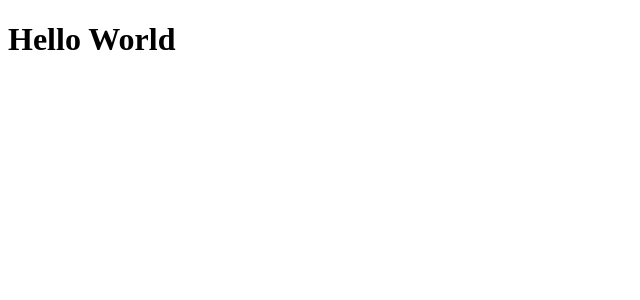
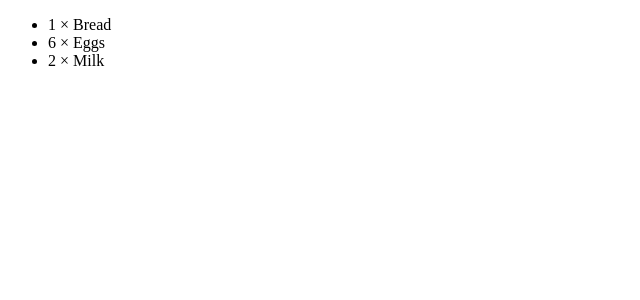
Before and after one commit to sheigel/learnproreact, a React app: page / in a window 1280 px wide. Shown: the top 300 px of the page, without its empty margins (0-640 px from the left). Built offline with nearby package versions, Linux system fonts and the light colour scheme.

Commit message:
Components sample

```diff
--- a/package.json
+++ b/package.json
@@ -9,7 +9,8 @@
   "author": "Andrei Gherghel",
   "license": "ISC",
   "dependencies": {
-    "react": "^0.14.5"
+    "react": "^0.14.6",
+    "react-dom": "^0.14.6"
   },
   "devDependencies": {
     "babel-core": "^6.3.26",
@@ -17,7 +18,6 @@
     "babel-preset-es2015": "^6.3.13",
     "babel-preset-react": "^6.3.13",
     "babel-preset-stage-0": "^6.3.13",
-    "react-dom": "^0.14.6",
     "webpack": "^1.12.10",
     "webpack-dev-server": "^1.14.0"
   }
--- a/source/App.js
+++ b/source/App.js
@@ -1,14 +1,29 @@
 import React, { Component } from 'react';
 import ReactDOM from 'react-dom';
-// Hello world
-class Hello extends Component {
+
+// Grocery App
+// Parent Component
+class GroceryList extends Component {
   render() {
-    var place = 'World';
     return (
-      <h1>Hello {place}</h1>
+      <ul>
+        <ListItem quantity="1" name="Bread" />
+        <ListItem quantity="6" name="Eggs" />
+        <ListItem quantity="2" name="Milk" />
+      </ul>
     );
   }
 }
 
+//Child Component
+class ListItem extends Component {
+  render() {
+    return (
+      <li>
+        {this.props.quantity} × {this.props.name}
+      </li>
+    );
+  }
+}
 
-ReactDOM.render(<Hello/>, document.getElementById('root'));
+ReactDOM.render(<GroceryList />, document.getElementById('root'));
```
Also changed, not shown: index.html (line endings or trailing spaces), webpack.config.js (line endings or trailing spaces).
